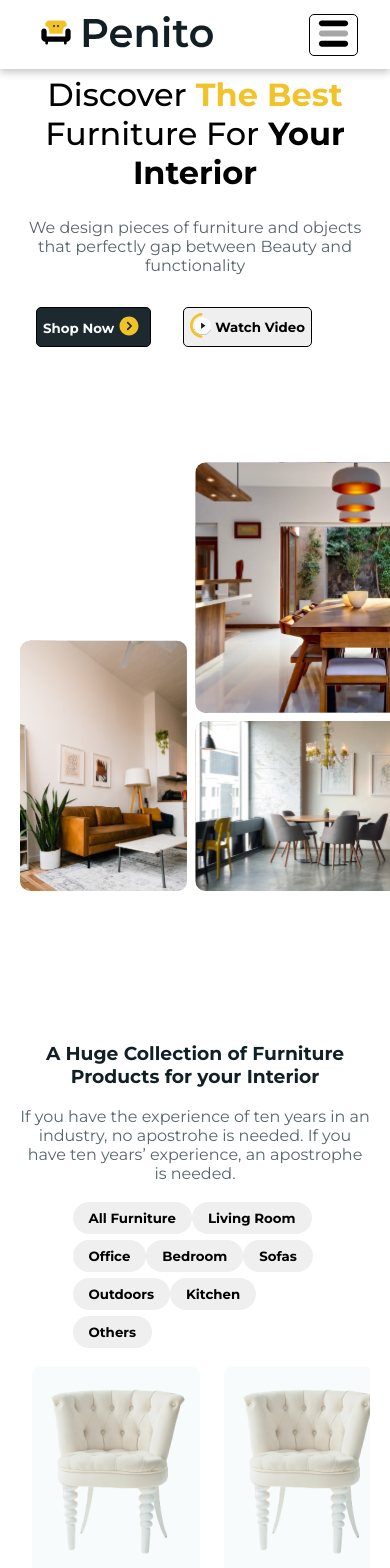
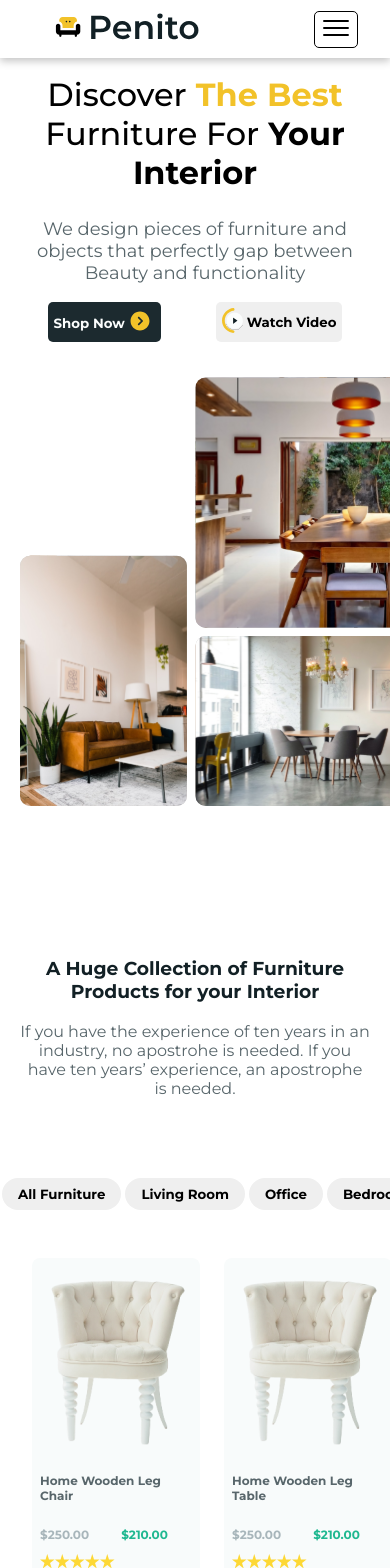
Before and after one commit to FemiOje/penitoFurniture, a React (Create React App) app: page /all-furniture in a window 390 px wide. Shown: the top 1568 px of the page. Built offline with nearby package versions, Linux system fonts and the light colour scheme.

Commit message:
added smooth scroll

```diff
--- a/src/App.css
+++ b/src/App.css
@@ -1,7 +1,7 @@
 *{
-  font-family: 'Montserrat', -apple-system, BlinkMacSystemFont, 'Segoe UI', 'Roboto', 'Oxygen',
-  'Ubuntu', 'Cantarell', 'Fira Sans', 'Droid Sans', 'Helvetica Neue',
+  font-family: 'Montserrat', -apple-system, BlinkMacSystemFont, 'Segoe UI', 'Roboto', 'Oxygen', 'Ubuntu', 'Cantarell', 'Fira Sans', 'Droid Sans', 'Helvetica Neue',
   sans-serif;
+  scroll-behavior: smooth;
   /* margin: 0;
   padding: 0;
   box-sizing: border-box; */
@@ -25,9 +25,6 @@ a{
   text-decoration: none;
 }
 
-/* a:hover, a > p:hover{
-  color: #61dafb;
-} */
 
 p{
   color: #58666B;
--- a/src/App.js
+++ b/src/App.js
@@ -2,7 +2,7 @@ import './App.css';
 import Navbar from './components/Navbar';
 import Hero from './components/Hero';
 import Collection from './components/Collection';
-import AllCards from './components/AllCards';
+// import AllCards from './components/AllCards';
 import ServicesAndBenefits from './components/ServicesAndBenefits';
 import CustomerReviews from './components/CustomerReviews';
 import PartnersAndSponsors from './components/PartnersAndSponsors';
@@ -16,14 +16,12 @@ function App() {
       <Navbar />
       <Hero />
       <Collection />
-      <AllCards />
+      {/* <AllCards />  */}
       <ServicesAndBenefits />
       <CustomerReviews />
       <PartnersAndSponsors />
       <InstagramGallery />
       <Footer />
-      {/* <Login />
-      <Signup /> */}
     </>
   );
 }
--- a/src/components/Card.jsx
+++ b/src/components/Card.jsx
@@ -38,12 +38,12 @@ const Card = (props) => {
             <path d="M25.2262 9.65555H15.5982L12.6131 0L9.628 9.65555H0L7.77808 15.6142L4.83502 25.2262L12.6131 19.2676L20.3912 25.2262L17.4061 15.5707L25.2262 9.65555Z" fill="#FDD835" />
           </svg>
         </div>
-        <div className="card--functionality">
+        {/* <div className="card--functionality">
           <button className='decrease--quantity' onClick={decreaseQuantity}>-</button>
           <p>{orderQuantity}</p>
           <button className='increase--quantity' onClick={increaseQuantity}>+</button>
           <button className='add--to--cart'>Add to Cart</button>
-        </div>
+        </div> */}
       </div>
     </div>
   )
--- a/src/components/Collection.jsx
+++ b/src/components/Collection.jsx
@@ -79,13 +79,15 @@ const Collection = () => {
 // ]
 
   return (
-    <section id='collection'>
-        <div className="collection--text">
-          <h3>A Huge Collection of Furniture Products for your Interior</h3>
-          <p>If you have the experience of ten years in an industry, no apostrohe is needed. If you have ten years’ experience, an apostrophe is needed.</p>
-        </div>
+    <div id='collection'>
+        <section>
+          <div className="collection--text">
+            <h3>A Huge Collection of Furniture Products for your Interior</h3>
+            <p>If you have the experience of ten years in an industry, no apostrohe is needed. If you have ten years’ experience, an apostrophe is needed.</p>
+          </div>
+        </section>
 
-        <nav className="collection--nav">
+        <div className="collection--nav">
           <Link to="/all-furniture">
             <button>All Furniture</button>
           </Link>
@@ -110,7 +112,7 @@ const Collection = () => {
           <Link to="/others">
             <button>Others</button>
           </Link>
-        </nav>
+        </div>
 
         <Outlet/>
 
@@ -122,7 +124,7 @@ const Collection = () => {
           }
         </div> */}
 
-    </section>
+    </div>
   )
 }
 
--- a/src/components/Hero.jsx
+++ b/src/components/Hero.jsx
@@ -13,6 +13,7 @@ const Hero = () => {
                 </h1>
                 <p>We design pieces of furniture and objects that perfectly gap between Beauty and functionality</p>
                 <div className="hero--buttons">
+                    <a href="#collection">
                         <button className="shop--now--button">
                             <span>Shop Now</span>
                             <span>
@@ -21,6 +22,9 @@ const Hero = () => {
                                 </svg>
                             </span>
                         </button>
+                    </a>
+
+                    <a href="http://">
                         <button className='watch--video--button'>
                             <span className='watch--video--icon'>
                                 <svg width="25" height="25" viewBox="0 0 67 67" fill="none" xmlns="http://www.w3.org/2000/svg">
@@ -46,6 +50,7 @@ const Hero = () => {
                             </span>
                             <span>Watch Video</span>
                         </button>
+                    </a>
                 </div>
 
             </div>
--- a/src/components/Navbar.jsx
+++ b/src/components/Navbar.jsx
@@ -18,7 +18,7 @@ const Navbar = () => {
         <nav className='navbar'>
             <div className="main--nav">
                 <div className='brand'>
-                    <svg width="191" height="65" viewBox="0 0 191 65" fill="none" xmlns="http://www.w3.org/2000/svg">
+                    <svg width="191" height="54" viewBox="0 0 191 65" fill="none" xmlns="http://www.w3.org/2000/svg">
                         <path d="M36 28.5C34.5333 28.5 33.3333 29.7 33.3333 31.1667V36.5H14.6666V31.1667C14.6666 29.7 13.4666 28.5 12 28.5C10.5333 28.5 9.33331 29.7 9.33331 31.1667V37.8333C9.33331 40.0333 11.1333 41.8333 13.3333 41.8333V43.1667C13.3333 43.9 13.9333 44.5 14.6666 44.5C15.4 44.5 16 43.9 16 43.1667V41.8333H32V43.1667C32 43.9 32.6 44.5 33.3333 44.5C34.0666 44.5 34.6666 43.9 34.6666 43.1667V41.8333C36.8666 41.8333 38.6666 40.0333 38.6666 37.8333V31.1667C38.6666 29.7 37.4666 28.5 36 28.5Z" fill="black" />
                         <path d="M17.3333 31.1667V33.8333H30.6666V31.1667C30.6666 28.6867 32.3733 26.62 34.6666 26.02V24.5C34.6666 22.3 32.8666 20.5 30.6666 20.5H17.3333C15.1333 20.5 13.3333 22.3 13.3333 24.5V26.02C15.6266 26.62 17.3333 28.6867 17.3333 31.1667Z" fill="#F2C229" />
                         <circle cx="22" cy="26" r="1" fill="#122025" />
@@ -54,11 +54,7 @@ const Navbar = () => {
                 </div>
                 <div className="hamburger">
                     <button onClick={toggleDropdown}>
-                        <svg xmlns="http://www.w3.org/2000/svg" x="0px" y="0px" width="35" height="35" viewBox="0 0 24 24" style={{ fill: '#000000' }}>
-                            <path d="M20,14H4c-1.105,0-2-0.895-2-2v0c0-1.105,0.895-2,2-2h16c1.105,0,2,0.895,2,2v0	C22,13.105,21.105,14,20,14z" opacity=".35"></path>
-                            <path d="M20,7H4C2.895,7,2,6.105,2,5v0c0-1.105,0.895-2,2-2h16c1.105,0,2,0.895,2,2v0C22,6.105,21.105,7,20,7z"></path>
-                            <path d="M20,21H4c-1.105,0-2-0.895-2-2v0c0-1.105,0.895-2,2-2h16c1.105,0,2,0.895,2,2v0C22,20.105,21.105,21,20,21z"></path>
-                        </svg>
+                    <svg xmlns="http://www.w3.org/2000/svg" x="0px" y="0px" width="30" height="30" viewBox="0 0 172 172" style={{fill: "#000000"}}><g fill="none" fillRule="nonzero" stroke="none" strokeWidth="1" strokeLinecap="butt" strokeLinejoin="miter" strokeMiterlimit="10" strokeDasharray="" strokeDashoffset="0" fontFamily="none" fontWeight="none" fontSize="none" textAnchor="none" style={{mixBlendMode:'normal'}}><path d="M0,172v-172h172v172z" fill="#ffffff"></path><g fill="#000000"><path d="M17.2,40.13333c-2.06765,-0.02924 -3.99087,1.05709 -5.03322,2.843c-1.04236,1.78592 -1.04236,3.99474 0,5.78066c1.04236,1.78592 2.96558,2.87225 5.03322,2.843h137.6c2.06765,0.02924 3.99087,-1.05709 5.03322,-2.843c1.04236,-1.78592 1.04236,-3.99474 0,-5.78066c-1.04236,-1.78592 -2.96558,-2.87225 -5.03322,-2.843zM17.2,80.26667c-2.06765,-0.02924 -3.99087,1.05709 -5.03322,2.843c-1.04236,1.78592 -1.04236,3.99474 0,5.78066c1.04236,1.78592 2.96558,2.87225 5.03322,2.843h137.6c2.06765,0.02924 3.99087,-1.05709 5.03322,-2.843c1.04236,-1.78592 1.04236,-3.99474 0,-5.78066c-1.04236,-1.78592 -2.96558,-2.87225 -5.03322,-2.843zM17.2,120.4c-2.06765,-0.02924 -3.99087,1.05709 -5.03322,2.843c-1.04236,1.78592 -1.04236,3.99474 0,5.78066c1.04236,1.78592 2.96558,2.87225 5.03322,2.843h137.6c2.06765,0.02924 3.99087,-1.05709 5.03322,-2.843c1.04236,-1.78592 1.04236,-3.99474 0,-5.78066c-1.04236,-1.78592 -2.96558,-2.87225 -5.03322,-2.843z"></path></g></g></svg>
                     </button>
                 </div>
             </div>
--- a/src/index.js
+++ b/src/index.js
@@ -30,8 +30,7 @@ root.render(
           <Route path="*" element={
             <main style={{ padding: "1rem" }}>
               <p>There's nothing here!</p>
-          </main>
-      }
+            </main>}
           />
         </Route>
       </Routes>
--- a/src/routes/AllFurniture.jsx
+++ b/src/routes/AllFurniture.jsx
@@ -4,13 +4,13 @@ import Card from '../components/Card'
 
 const AllFurniture = () => {
   return (
-    <div className='collection--cards'>
+    <section className='collection--cards'>
         {cardData.map(
         (item)=>{
             return (<Card key={item.id} {...item}/>)
         })
         }
-    </div>
+    </section>
   )
 }
 
--- a/src/routes/Bedroom.jsx
+++ b/src/routes/Bedroom.jsx
@@ -7,9 +7,8 @@ const Bedroom = () => {
             (item) => {
                 // fix bug
                 return (item.categories === "bedroom" ) ?
-                <Card key={item.id} {...item}/> :
-                <p>Loading...</p>
-                // (returns only cards with "bedroom" as their only label)
+                <Card key={item.id} {...item}/> : <p>Loading...</p>
+                // (returns cards with only "bedroom" as their only label)
             }
         );
   return (
--- a/src/styles/Collection.css
+++ b/src/styles/Collection.css
@@ -7,10 +7,19 @@
     display: flex;
     flex-direction: row;
     flex-wrap: wrap;
-    width: 70%;
     text-align: center;
     align-items: center;
+    /* align-content: center; */
     margin: 0 auto;
+    /* border:1px solid #122025; */
+}
+@media screen and (max-width: 768px) {
+    .collection--nav{
+        display: flex;
+        flex-direction: row;
+        flex-wrap: nowrap;
+        overflow-x: scroll;
+    }
 }
 .collection--nav  button{
     cursor: pointer;
@@ -20,8 +29,8 @@
     justify-content: center;
     align-items: center;
     padding: 0.5rem 1rem;
-    margin: 3px auto;
-
+    margin: 0 0.125rem;
+    white-space: nowrap;
 }
 
 .collection--nav  button:active{
--- a/src/styles/Hero.css
+++ b/src/styles/Hero.css
@@ -12,11 +12,9 @@
     #hero{
         display: flex;
         flex-wrap: wrap;
+        /* flex-direction: column-reverse; */
     }
-    /* .hero--text{
-        padding: 0;
-        margin: 0;
-    } */
+
     .hero--images{
         margin: 0 auto;
 
@@ -24,7 +22,6 @@
     .hero--images > svg{
         height: fit-content;
         width: fit-content;
-        padding-top: 2rem;
     }
 }
 
@@ -34,7 +31,7 @@
     grid-column-start: 1;
     grid-column-end: 3;
     /* padding: 10px; */
-    align-self: center;
+    /* align-self: center; */
 }
 
 .hero--text > h1{
@@ -42,6 +39,10 @@
     font-weight: 500;
     font-size: xx-large;
     line-height: normal;
+}
+
+.hero--text > p{
+    font-size: large;
 }
 
 .the--best{
@@ -62,8 +63,8 @@
     vertical-align: middle;
 }
 
-.hero--buttons > button{
-    border: 1px solid black;
+.hero--buttons > a{
+    margin-right: 2rem;
 }
 
 @media screen and (max-width: 768px){
@@ -71,23 +72,28 @@
         text-align: center;
     }
 
+    .hero--buttons{
+        justify-content: space-around;
+    }
+
+    .hero--buttons > a{
+        margin: 0;
+    }
+
     .hero--images{
         display: flex;
         padding: 0;
-        margin-top: 2rem;
     }
 }
 .shop--now--button{
     border: none;
     background-color: #1C2A2F;
     color: #FBFDFD;
-    margin: 1rem;
 }
 
 .watch--video--button{
     border-radius: 8px;
     border: none;
-    margin: 1rem;
 }
 
 .shop--now--button > span, .watch--video--button > span{
```
Also changed, not shown: src/routes/Cart.jsx (added, +9 -0 lines). Lines whose indentation alone changed are shown as unchanged.
